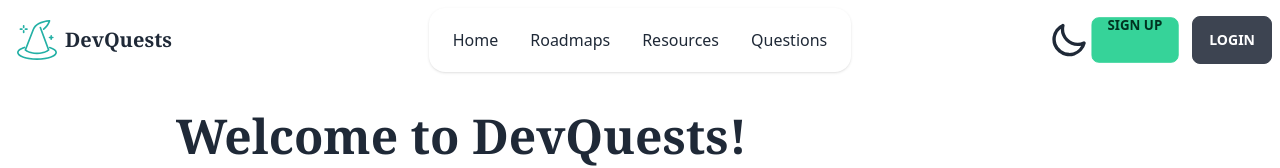
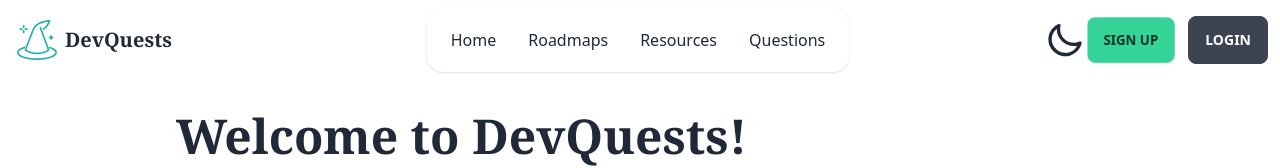
Before and after one commit to aymenBenadra/DevQuests-web, a React (Vite) app: page / in a window 1280 px wide. Shown: the top 168 px of the page. Built offline with nearby package versions, Linux system fonts and the light colour scheme; no server answers.

Commit message:
Fixed some styling

```diff
--- a/src/components/navbar/NavBar.jsx
+++ b/src/components/navbar/NavBar.jsx
@@ -38,7 +38,7 @@ function NavBar() {
           </li>
         </ul>
       </div>
-      <div className="navbar-end">
+      <div className="navbar-end mr-1">
         <NavThemeSwap />
         <NavUserDropdown />
       </div>
--- a/src/components/navbar/NavUserDropdown.jsx
+++ b/src/components/navbar/NavUserDropdown.jsx
@@ -63,7 +63,7 @@ function NavUserDropdown() {
     <>
       <Link
         to="/register"
-        className="btn justify-self-end btn-success mr-3 hidden md:block"
+        className="btn justify-self-end btn-success mr-3 hidden lg:inline-flex items-center"
       >
         Sign up
       </Link>
```
